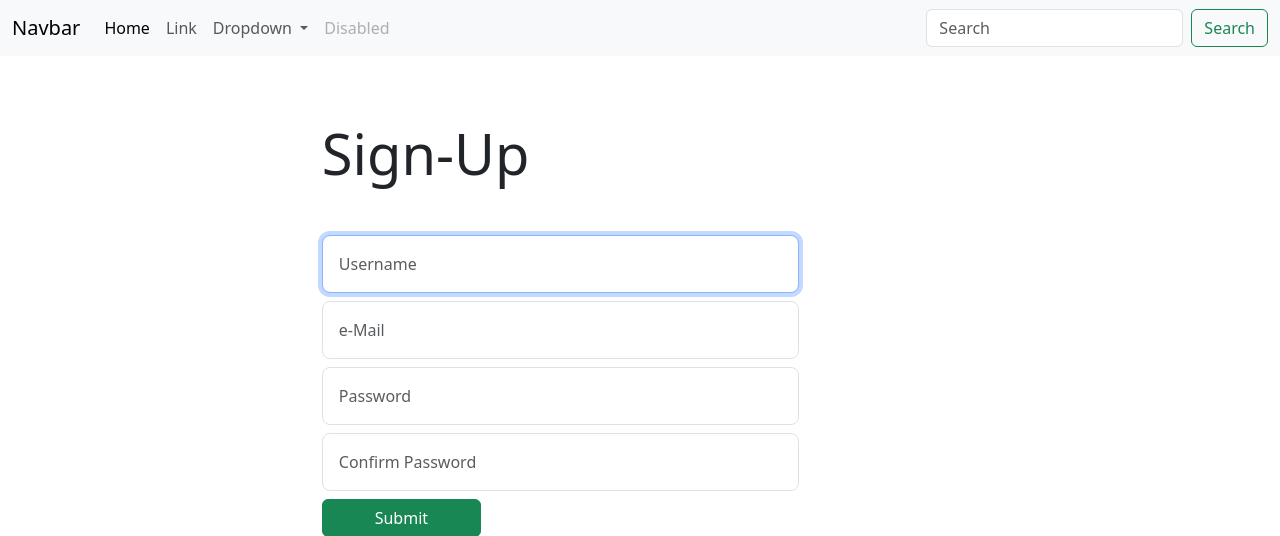
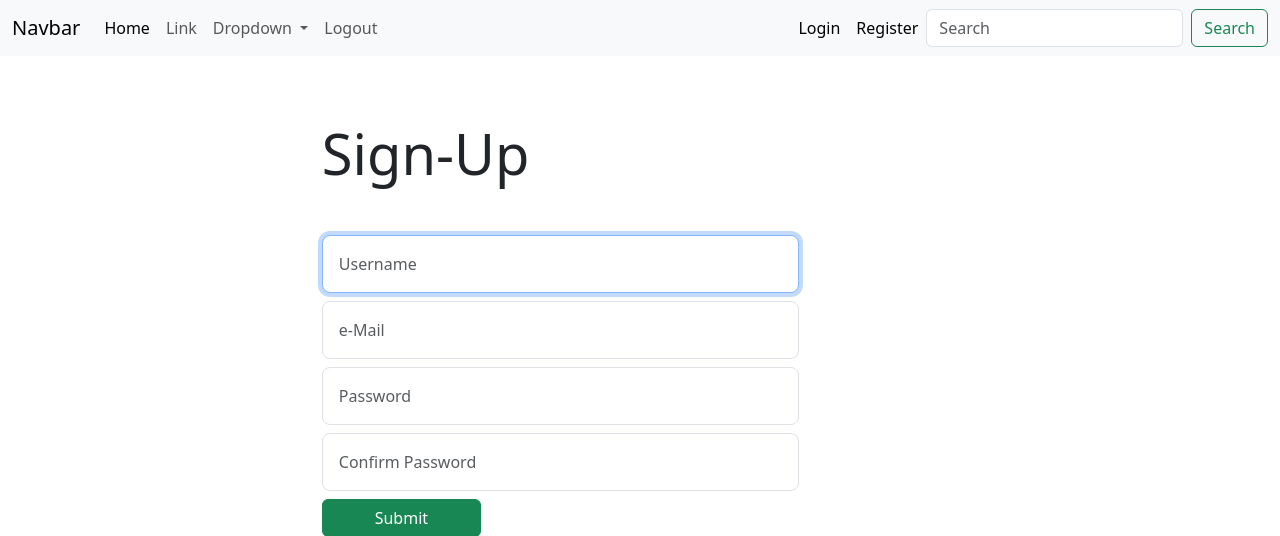
Before and after one commit to eyetheekh/E-commerce_V1, a Django app: page /user/register/ in a window 1280 px wide. Shown: the top 536 px of the page. Run offline with Django 4.2, Linux system fonts and the light colour scheme.

Commit message:
logout completed

```diff
--- a/e_commerce_project/templates/core/navbar.html
+++ b/e_commerce_project/templates/core/navbar.html
@@ -1,13 +1,14 @@
 <nav class="navbar navbar-expand-lg bg-body-tertiary">
   <div class="container-fluid">
     <a class="navbar-brand" href="#">Navbar</a>
-      <button class="navbar-toggler" type="button" data-bs-toggle="collapse" data-bs-target="#navbarSupportedContent" aria-controls="navbarSupportedContent" aria-expanded="false" aria-label="Toggle navigation">
+    <button class="navbar-toggler" type="button" data-bs-toggle="collapse" data-bs-target="#navbarSupportedContent"
+      aria-controls="navbarSupportedContent" aria-expanded="false" aria-label="Toggle navigation">
       <span class="navbar-toggler-icon"></span>
     </button>
     <div class="collapse navbar-collapse" id="navbarSupportedContent">
       <ul class="navbar-nav me-auto mb-2 mb-lg-0">
         <li class="nav-item">
-            <a class="nav-link active" aria-current="page" href="#">Home</a>
+          <a class="nav-link active" aria-current="page" href="{% url 'core:home' %}">Home</a>
         </li>
         <li class="nav-item">
           <a class="nav-link" href="#">Link</a>
@@ -19,12 +20,22 @@
           <ul class="dropdown-menu">
             <li><a class="dropdown-item" href="#">Action</a></li>
             <li><a class="dropdown-item" href="#">Another action</a></li>
-              <li><hr class="dropdown-divider"></li>
+            <li>
+              <hr class="dropdown-divider">
+            </li>
             <li><a class="dropdown-item" href="#">Something else here</a></li>
           </ul>
         </li>
         <li class="nav-item">
-            <a class="nav-link disabled" aria-disabled="true">Disabled</a>
+          <a class="nav-link " href="{% url 'userauth:logout' %}" aria-disabled="true">Logout</a>
+        </li>
+      </ul>
+      <ul class="navbar-nav ms-auto mb-2 mb-lg-0">
+        <li class="nav-item">
+          <a class="nav-link active" aria-current="page" href="{% url 'userauth:login' %}">Login</a>
+        </li>
+        <li class="nav-item">
+          <a class="nav-link active" aria-current="page" href="{% url 'userauth:register' %}">Register</a>
         </li>
       </ul>
       <form class="d-flex" role="search">
--- a/e_commerce_project/userauth/urls.py
+++ b/e_commerce_project/userauth/urls.py
@@ -1,7 +1,8 @@
 from django.urls import path
 from .import views
-app_name='userauth'
-urlpatterns=[
-    path('register/',views.user_register,name='register'),
-    path('login/',views.user_login,name='login')
+app_name = 'userauth'
+urlpatterns = [
+    path('register/', views.user_register, name='register'),
+    path('login/', views.user_login, name='login'),
+    path('logout/', views.user_logout, name='logout'),
 ]
--- a/e_commerce_project/userauth/views.py
+++ b/e_commerce_project/userauth/views.py
@@ -40,3 +40,9 @@ def user_login(request):
             messages.error(request, 'Login Failed, Try Again!')
 
     return render(request, 'userauth/login.html')
+
+
+def user_logout(request):
+    logout(request)
+    messages.success(request, 'Logged Out!')
+    return redirect('core:home')
```
Also changed, not shown: e_commerce_project/db.sqlite3. Lines whose indentation alone changed are shown as unchanged.
